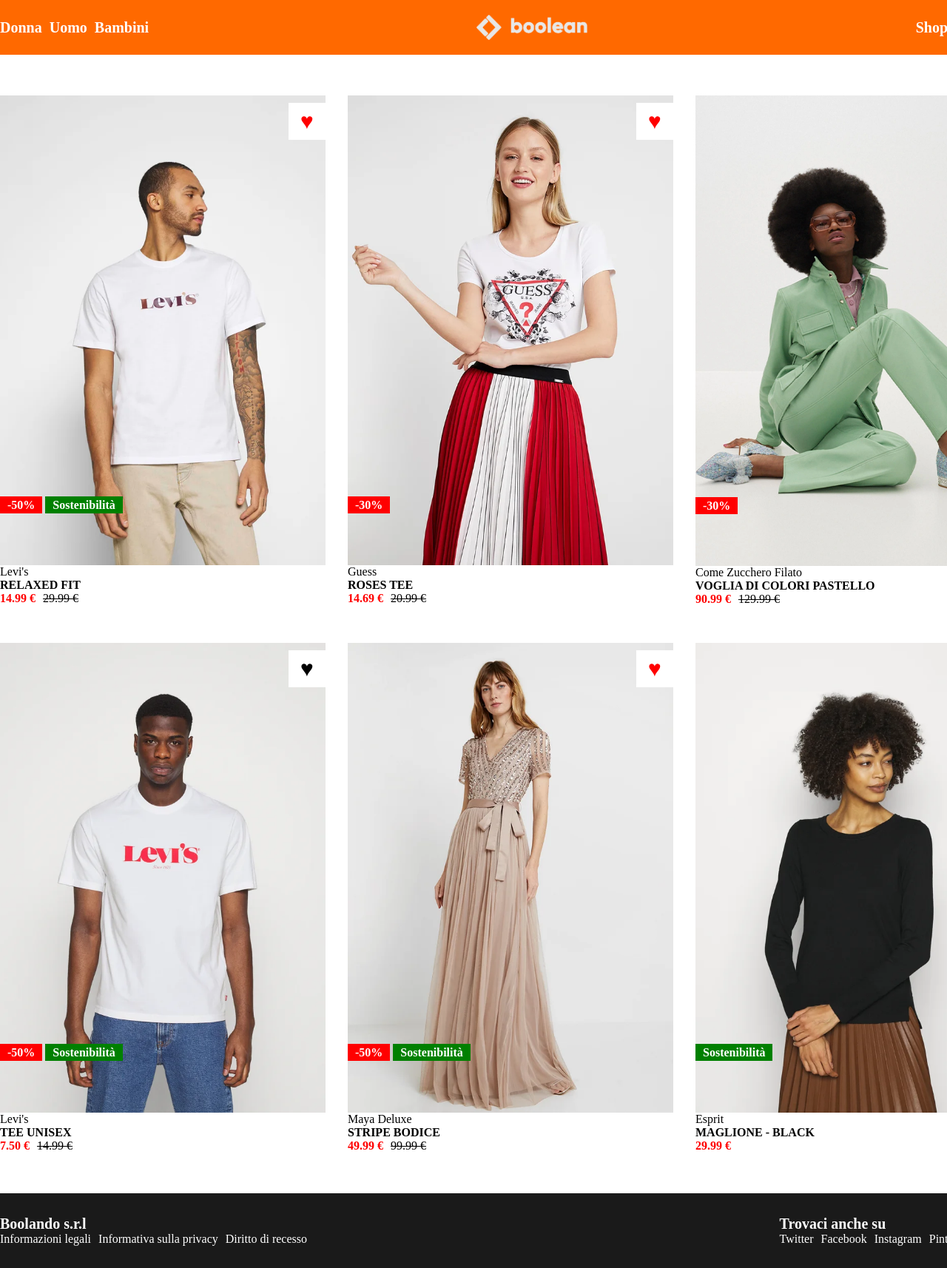
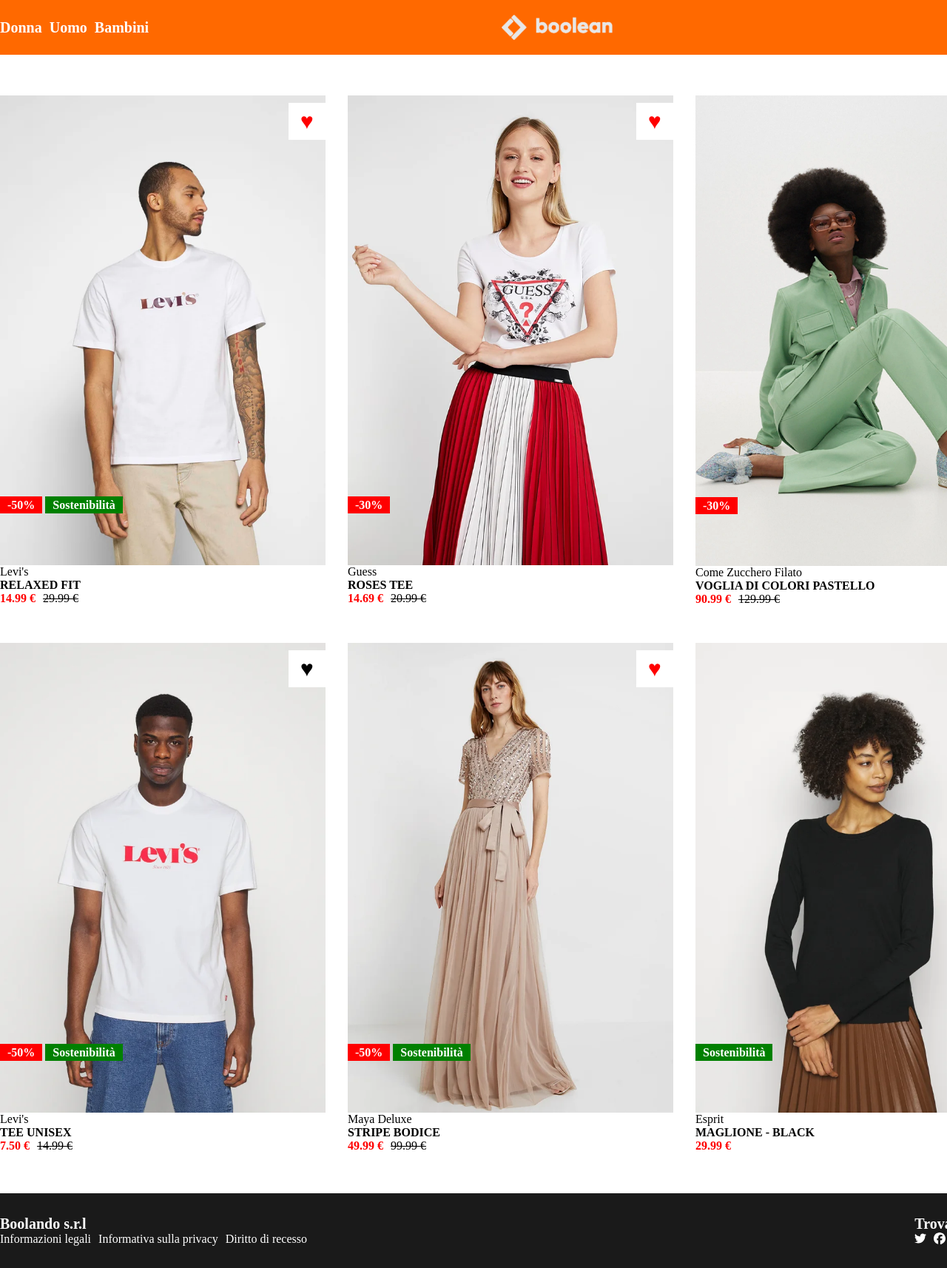
Before and after one commit to CarloVeronese/vite-boolando, a Vue app: page / in a window 1280 px wide. Shown: the top 1714 px of the page at 74% size. Built offline with nearby package versions, Linux system fonts and the light colour scheme; data requests are answered from the project's data file.

Commit message:
add - fontawesome icons

```diff
--- a/package.json
+++ b/package.json
@@ -10,6 +10,11 @@
     "server": "npx json-server --watch db.json"
   },
   "dependencies": {
+    "@fortawesome/fontawesome-svg-core": "^6.4.2",
+    "@fortawesome/free-brands-svg-icons": "^6.4.2",
+    "@fortawesome/free-regular-svg-icons": "^6.4.2",
+    "@fortawesome/free-solid-svg-icons": "^6.4.2",
+    "@fortawesome/vue-fontawesome": "^3.0.5",
     "axios": "^1.6.0",
     "json-server": "^0.17.4",
     "vue": "^3.3.4"
--- a/src/App.vue
+++ b/src/App.vue
@@ -20,7 +20,6 @@
     .then(res => {
       const items = res.data;
       this.store.items = items;
-      console.log(this.store.items)
     })
   }
 
--- a/src/components/PageFooter.vue
+++ b/src/components/PageFooter.vue
@@ -5,7 +5,7 @@
             company: 'Boolando s.r.l',
             links: ['Informazioni legali', 'Informativa sulla privacy', 'Diritto di recesso'],
             findUs: 'Trovaci anche su',
-            socials: ['Twitter', 'Facebook', 'Instagram', 'Pinterest', 'YouTube']
+            socials: [['fab', 'twitter'], ['fab', 'facebook'], ['fab', 'instagram'], ['fab', 'pinterest'], ['fab', 'youtube']]
         }
     }
 }
@@ -27,7 +27,9 @@
                     <div class="find-us">{{ findUs }}</div>
                     <ul class="social-links">
                         <li v-for="social in socials">
-                            <a href="">{{ social }}</a>
+                            <a href="">
+                                <font-awesome-icon class="icon" :icon="social"></font-awesome-icon>
+                            </a>
                         </li>
                     </ul>
                 </div>
--- a/src/components/PageHeader.vue
+++ b/src/components/PageHeader.vue
@@ -3,7 +3,7 @@
     data() {
         return {
             categories: ['Donna', 'Uomo', 'Bambini'],
-            icons: ['Shop', 'Like', 'Cart']
+            icons: [['fas','user'], ['far', 'heart'], ['fas', 'bag-shopping']],
         }
     }
 }
@@ -23,7 +23,9 @@
                 </div>
                 <ul class="list">
                     <li v-for="icon in icons">
-                        <a href="">{{ icon }}</a>
+                        <a href="">
+                            <font-awesome-icon class="icons" :icon="icon"></font-awesome-icon>
+                        </a>
                     </li>
                 </ul>
             </div>
@@ -63,4 +65,5 @@
 .header-content {
     background-color: $header-color;
     line-height: 74px;
-}</style>
+}
+</style>
--- a/src/main.js
+++ b/src/main.js
@@ -1,5 +1,9 @@
-import { createApp } from 'vue'
-// import './style.css'
-import App from './App.vue'
-
-createApp(App).mount('#app')
+import { createApp } from 'vue';
+import App from './App.vue';
+import { library } from  '@fortawesome/fontawesome-svg-core';
+import { FontAwesomeIcon } from '@fortawesome/vue-fontawesome';
+import { faUser, faBagShopping } from '@fortawesome/free-solid-svg-icons';
+import { faHeart } from '@fortawesome/free-regular-svg-icons';
+import { faTwitter, faFacebook, faInstagram, faPinterest, faYoutube } from '@fortawesome/free-brands-svg-icons';
+library.add(faHeart, faUser, faBagShopping, faTwitter, faFacebook, faInstagram, faPinterest, faYoutube);
+createApp(App).component('font-awesome-icon', FontAwesomeIcon).mount('#app')
```
Also changed, not shown: 1 other file (tests, documents, lock files or other folders).
